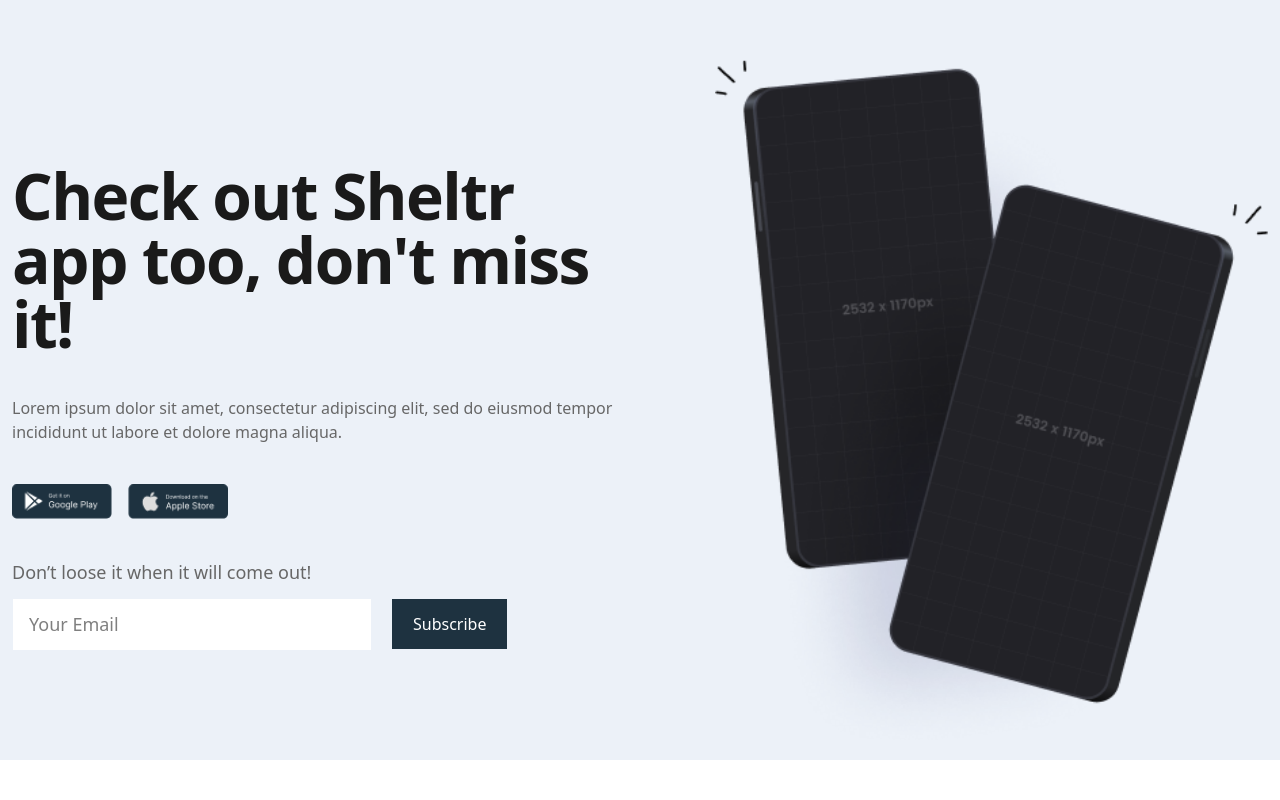
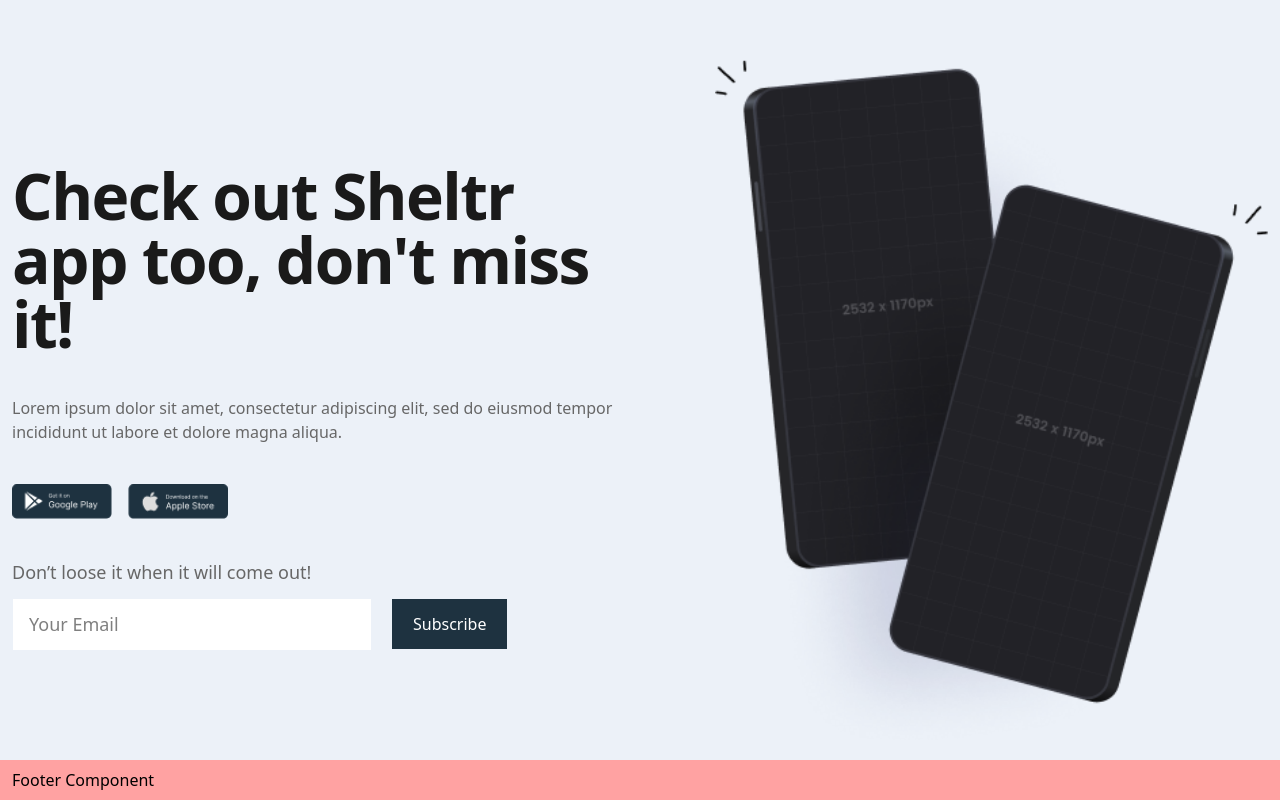
Before and after one commit to alonzojoe/sheltr, a React (Vite) app: page / in a window 1280 px wide. Shown: the part 2349-3149 px from the top of the page. Before the commit the page ends 3109 px from the top, so only its background shows below. Built offline with nearby package versions, Linux system fonts and the light colour scheme.

Commit message:
create new Footer component and implement in Landing Layout

```diff
--- a/src/layouts/LandingLayout.tsx
+++ b/src/layouts/LandingLayout.tsx
@@ -1,6 +1,6 @@
 import { Outlet } from "react-router-dom";
 import Navbar from "@/layouts/landing/components/Navbar";
-
+import Footer from "@/layouts/landing/components/Footer";
 const LandingLayout = () => {
   return (
     <>
@@ -8,6 +8,7 @@ const LandingLayout = () => {
       <main className="text-body text-sub antialiased">
         <Outlet />
       </main>
+      <Footer />
     </>
   );
 };
--- /dev/null
+++ b/src/layouts/landing/components/Footer.tsx
@@ -0,0 +1,6 @@
+import Wrapper from "@/components/Containers/Wrapper";
+const Footer = () => {
+  return <Wrapper className="px-3 py-2 bg-red-300">Footer Component</Wrapper>;
+};
+
+export default Footer;
```
